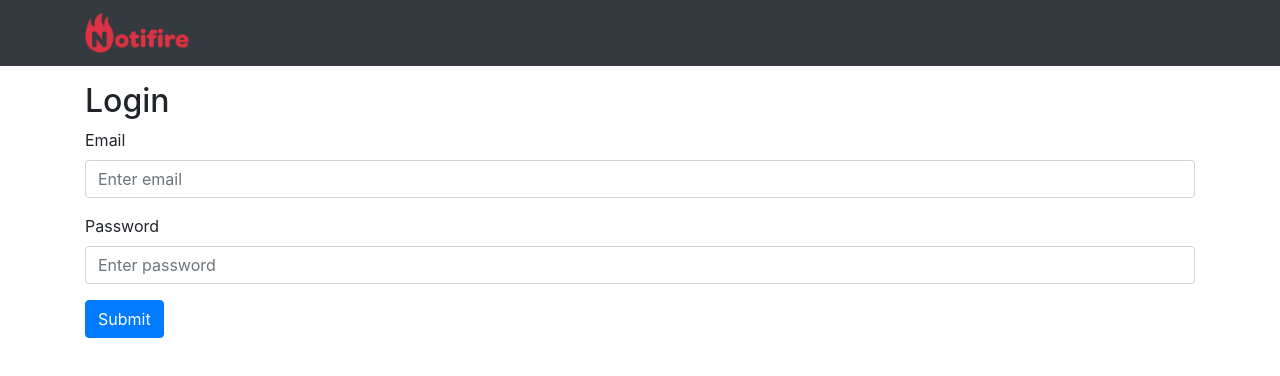
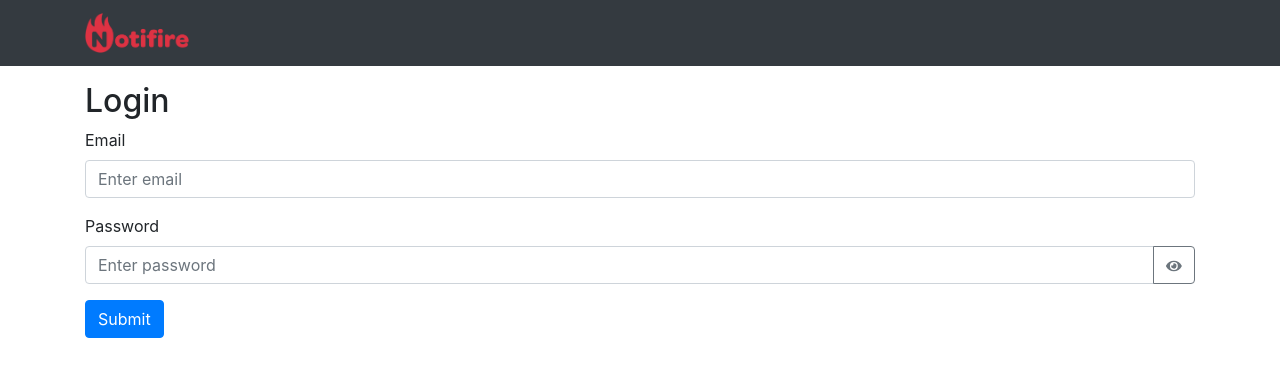
Before and after one commit to johnnymetz/notifier-app, a Next.js app in the folder frontend/: page /login in a window 1280 px wide. Shown: the top 376 px of the page. Built offline with nearby package versions, Linux system fonts and the light colour scheme.

Commit message:
Use formik for login form. Add toggle password visibility button.

```diff
--- /dev/null
+++ b/frontend/components/auth/FormikDebug.js
@@ -0,0 +1,45 @@
+import React from 'react';
+import { FormikConsumer } from 'formik';
+
+const Debug = () => (
+  <div
+    style={{
+      margin: '3rem 0',
+      borderRadius: 4,
+      background: '#f6f8fa',
+
+      boxShadow: '0 0 1px  #eee inset',
+    }}
+  >
+    <div
+      style={{
+        textTransform: 'uppercase',
+        fontSize: 11,
+        borderTopLeftRadius: 4,
+        borderTopRightRadius: 4,
+        fontWeight: 500,
+        padding: '.5rem',
+        background: '#555',
+        color: '#fff',
+        letterSpacing: '1px',
+      }}
+    >
+      Formik State
+    </div>
+    <FormikConsumer>
+      {({ validationSchema, validate, onSubmit, ...rest }) => (
+        <pre
+          style={{
+            fontSize: '.65rem',
+            padding: '.25rem .5rem',
+            overflowX: 'scroll',
+          }}
+        >
+          {JSON.stringify(rest, null, 2)}
+        </pre>
+      )}
+    </FormikConsumer>
+  </div>
+);
+
+export default Debug;
--- /dev/null
+++ b/frontend/components/auth/LoginBasic.js
@@ -0,0 +1,52 @@
+import { useState } from 'react';
+import { toast } from 'react-toastify';
+import Form from 'react-bootstrap/Form';
+import SubmitButton from 'components/widgets/SubmitButton';
+
+export default ({ login }) => {
+  const [email, setEmail] = useState(null);
+  const [password, setPassword] = useState(null);
+  const [loading, setLoading] = useState(false);
+
+  const handleSubmit = async e => {
+    e.preventDefault();
+    if (email && password) {
+      setLoading(true);
+      await login(email, password);
+      setLoading(false);
+    } else {
+      toast.error('Email and password fields required');
+    }
+  };
+
+  return (
+    <Form>
+      <Form.Group>
+        <Form.Label>Email</Form.Label>
+        <Form.Control
+          placeholder="Enter email"
+          onChange={e => setEmail(e.target.value)}
+          data-test="email"
+        />
+      </Form.Group>
+
+      <Form.Group>
+        <Form.Label>Password</Form.Label>
+        <Form.Control
+          type="password"
+          placeholder="Enter password"
+          onChange={e => setPassword(e.target.value)}
+          data-test="password"
+        />
+      </Form.Group>
+
+      <SubmitButton
+        onClick={handleSubmit}
+        isSubmitting={loading}
+        variant="primary"
+      >
+        Submit
+      </SubmitButton>
+    </Form>
+  );
+};
--- /dev/null
+++ b/frontend/components/auth/LoginFormik.js
@@ -0,0 +1,100 @@
+import { useState } from 'react';
+import Form from 'react-bootstrap/Form';
+import InputGroup from 'react-bootstrap/InputGroup';
+import Button from 'react-bootstrap/Button';
+import { FontAwesomeIcon } from '@fortawesome/react-fontawesome';
+import { faEye, faEyeSlash } from '@fortawesome/free-solid-svg-icons';
+import { Formik, Form as FormikForm, Field, ErrorMessage } from 'formik';
+import * as Yup from 'yup';
+import SubmitButton from 'components/widgets/SubmitButton';
+// import Debug from 'components/auth/FormikDebug';
+
+const LoginSchema = Yup.object().shape({
+  email: Yup.string().email('Invalid email').required('Required'),
+  password: Yup.string().required('Required'),
+});
+
+export default ({ login }) => {
+  const [showPassword, setShowPassword] = useState(false);
+  const togglePasswordVisiblity = () => setShowPassword(!showPassword);
+
+  return (
+    <Formik
+      initialValues={{ email: '', password: '' }}
+      validationSchema={LoginSchema}
+      onSubmit={async ({ email, password }) => {
+        await login(email, password);
+      }}
+    >
+      {({ errors, touched, isSubmitting }) => (
+        <FormikForm as={Form}>
+          <Form.Group>
+            <Form.Label>Email</Form.Label>
+            <Field
+              name="email"
+              placeholder="Enter email"
+              as={Form.Control}
+              // must have isInvalid to render invalid feedback
+              // must have isValid to render valid feedback
+              isInvalid={touched.email && errors.email}
+              data-test="email"
+            />
+            <Form.Control.Feedback type="invalid">
+              <ErrorMessage name="email" />
+            </Form.Control.Feedback>
+          </Form.Group>
+
+          <Form.Group>
+            <Form.Label>Password</Form.Label>
+            <InputGroup>
+              <Field
+                name="password"
+                type={showPassword ? 'text' : 'password'}
+                placeholder="Enter password"
+                as={Form.Control}
+                isInvalid={touched.password && errors.password}
+                data-test="password"
+              />
+              <InputGroup.Append>
+                <Button
+                  variant="outline-secondary"
+                  onClick={togglePasswordVisiblity}
+                  title={showPassword ? 'Hide password' : 'Show password'}
+                >
+                  <FontAwesomeIcon
+                    icon={showPassword ? faEyeSlash : faEye}
+                    size={'sm'}
+                  />
+                </Button>
+              </InputGroup.Append>
+            </InputGroup>
+            <Form.Control.Feedback type="invalid">
+              <ErrorMessage name="password" />
+            </Form.Control.Feedback>
+          </Form.Group>
+
+          <SubmitButton isSubmitting={isSubmitting} variant="primary">
+            Submit
+          </SubmitButton>
+
+          {/* <Debug /> */}
+        </FormikForm>
+      )}
+    </Formik>
+  );
+};
+
+/* <Form.Control
+  name="email"
+  value={values.name}
+  placeholder="Enter email"
+  onChange={handleChange}
+  onBlur={handleBlur}
+  isInvalid={!!errors.email}
+  data-test="email"
+/> */
+/* {touched.email && errors.email && (
+  <Form.Control.Feedback type="invalid">
+    {errors.email}
+  </Form.Control.Feedback>
+)} */
--- a/frontend/contexts/auth.js
+++ b/frontend/contexts/auth.js
@@ -29,10 +29,10 @@ export const AuthProvider = ({ children }) => {
     let { data, error } = await apiClient.login(email, password);
     if (data) {
       setUser(data);
+      router.push('/');
     } else {
       toast.error(error);
     }
-    router.push('/');
   };
 
   const logout = () => {
--- a/frontend/package.json
+++ b/frontend/package.json
@@ -15,6 +15,7 @@
     "@zeit/next-css": "^1.0.1",
     "axios": "^0.19.2",
     "bootstrap": "^4.5.0",
+    "formik": "^2.1.5",
     "next": "9.4.4",
     "nprogress": "^0.2.0",
     "react": "16.13.1",
@@ -22,7 +23,8 @@
     "react-dom": "16.13.1",
     "react-table": "^7.2.2",
     "react-toastify": "^6.0.8",
-    "use-async-effect": "^2.2.2"
+    "use-async-effect": "^2.2.2",
+    "yup": "^0.29.3"
   },
   "devDependencies": {
     "cypress": "^4.12.1"
--- a/frontend/pages/index.js
+++ b/frontend/pages/index.js
@@ -1,4 +1,4 @@
-import UserDetail from 'components/UserDetail';
+import UserDetail from 'components/user/UserDetail';
 import { PrivateRoute } from 'contexts/auth';
 
 const Home = () => {
--- a/frontend/pages/login.js
+++ b/frontend/pages/login.js
@@ -1,15 +1,11 @@
-import { useState, useEffect } from 'react';
+import { useEffect } from 'react';
 import { useRouter } from 'next/router';
-import { toast } from 'react-toastify';
-import Form from 'react-bootstrap/Form';
-import SubmitButton from 'components/widgets/SubmitButton';
 import useAuth from 'contexts/auth';
+// import LoginBasic from 'components/auth/LoginBasic';
+import LoginFormik from 'components/auth/LoginFormik';
 
 export default () => {
   const { isAuthenticated, login } = useAuth();
-  const [email, setEmail] = useState(null);
-  const [password, setPassword] = useState(null);
-  const [loading, setLoading] = useState(false);
   const router = useRouter();
 
   useEffect(() => {
@@ -18,48 +14,11 @@ export default () => {
     }
   }, [isAuthenticated]);
 
-  const loginWrapper = async e => {
-    e.preventDefault();
-    if (email && password) {
-      setLoading(true);
-      await login(email, password);
-      setLoading(false);
-    } else {
-      toast.error('Email and password fields required');
-    }
-  };
-
   return (
     <>
       <h2>Login</h2>
-      <Form>
-        <Form.Group>
-          <Form.Label>Email</Form.Label>
-          <Form.Control
-            placeholder="Enter email"
-            onChange={e => setEmail(e.target.value)}
-            data-test="email"
-          />
-        </Form.Group>
-
-        <Form.Group>
-          <Form.Label>Password</Form.Label>
-          <Form.Control
-            type="password"
-            placeholder="Enter password"
-            onChange={e => setPassword(e.target.value)}
-            data-test="password"
-          />
-        </Form.Group>
-
-        <SubmitButton
-          onClick={loginWrapper}
-          isSubmitting={loading}
-          variant="primary"
-        >
-          Submit
-        </SubmitButton>
-      </Form>
+      {/* <LoginBasic login={login} /> */}
+      <LoginFormik login={login} />
     </>
   );
 };
```
Also changed, not shown: frontend/components/user/UserDetail.js (renamed from frontend/components/UserDetail.js), 1 other file (tests, documents, lock files or other folders).
